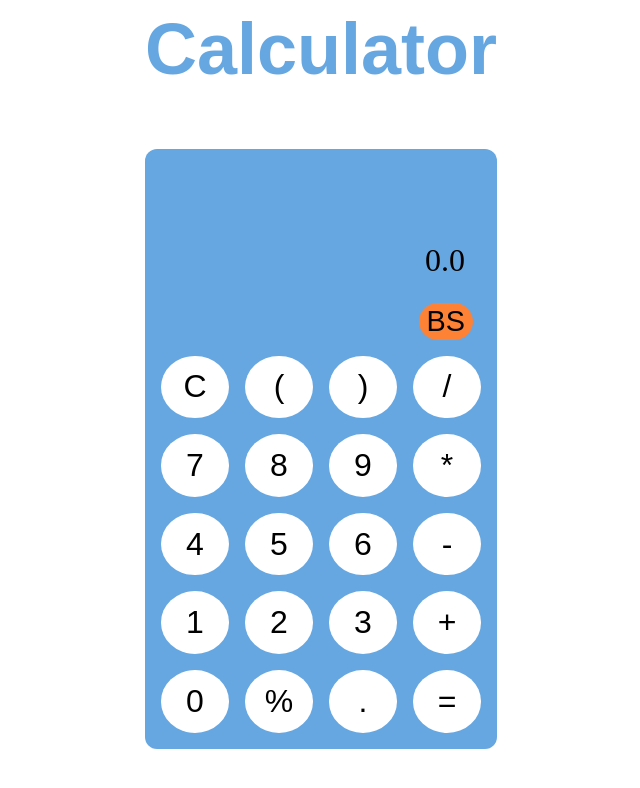
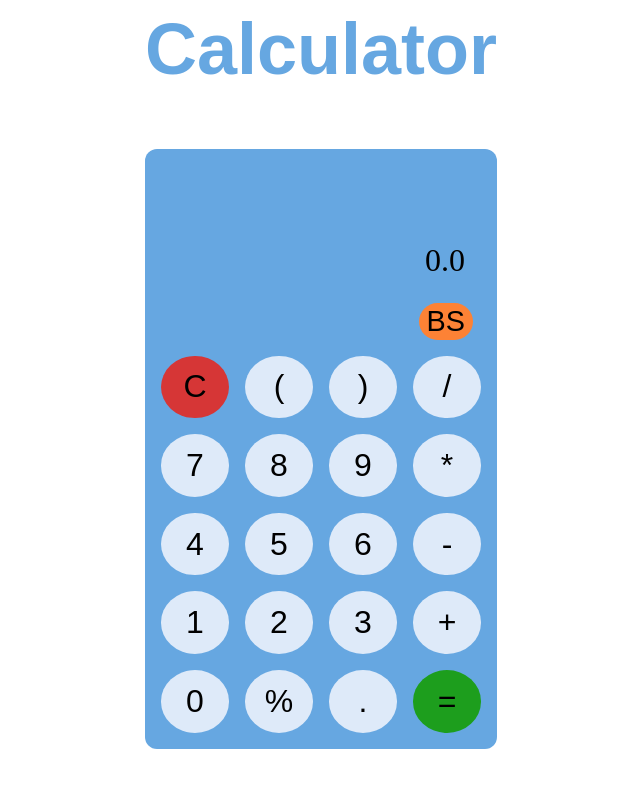
Before and after one commit to csm-18/calculator-web-app, a Vue app in the folder frontend/: page / in a window 1280 px wide. Shown: the top 788 px of the page, without its empty margins (319-959 px from the left). Built offline with nearby package versions, Linux system fonts and the light colour scheme; a web font is replaced by a local one.

Commit message:
ui: pc view complete

```diff
--- a/frontend/src/assets/main.css
+++ b/frontend/src/assets/main.css
@@ -4,7 +4,10 @@
 :root {
   --light-blue: #90d5ff;
   --blue: #66a7e1;
+  --ash-blue: rgb(222, 234, 249);
   --light-orange: #fd8235;
+  --red: rgb(214, 54, 54);
+  --green: rgb(29, 158, 29);
 }
 
 body {
--- a/frontend/src/components/Buttons.vue
+++ b/frontend/src/components/Buttons.vue
@@ -2,7 +2,7 @@
 
 <template>
   <div class="buttons-con">
-    <button>C</button>
+    <button class="clear">C</button>
     <button>(</button>
     <button>)</button>
     <button>/</button>
@@ -21,7 +21,7 @@
     <button>0</button>
     <button>%</button>
     <button>.</button>
-    <button>=</button>
+    <button class="equals">=</button>
   </div>
 </template>
 
@@ -37,7 +37,15 @@
     padding: 0.8rem;
     border: 0;
     border-radius: 50%;
-    background: white;
+    background: var(--ash-blue);
+  }
+
+  .clear {
+    background: var(--red);
+  }
+
+  .equals {
+    background: var(--green);
   }
 }
 </style>
```
